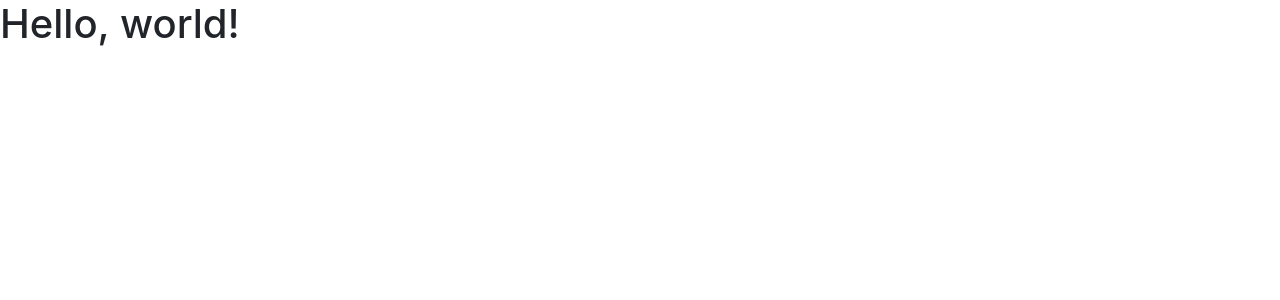
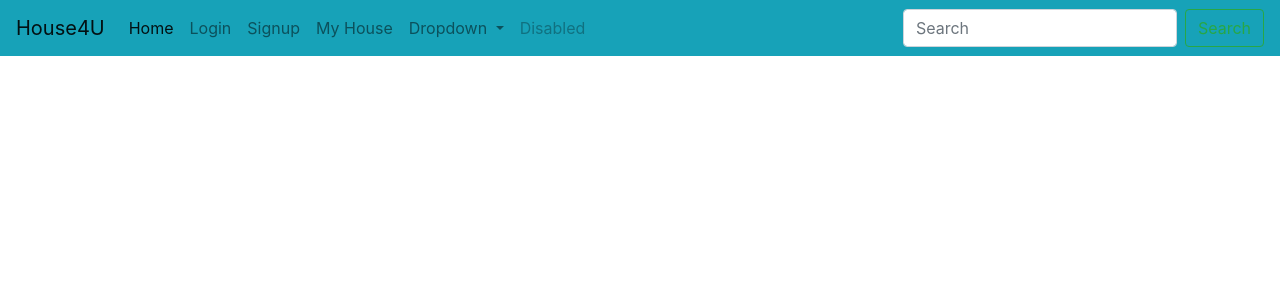
Before and after one commit to kosskeetit/House4U, a PHP site: page / in a window 1280 px wide. Shown: the top 300 px of the page. Run offline with PHP 8.4, Linux system fonts and the light colour scheme; some libraries are stand-ins or nearby versions.

Commit message:
added header and footer feature

```diff
--- /dev/null
+++ b/footer.php
@@ -0,0 +1,7 @@
+<!-- Optional JavaScript -->
+<!-- jQuery first, then Popper.js, then Bootstrap JS -->
+<script src="https://code.jquery.com/jquery-3.4.1.slim.min.js" integrity="sha384-J6qa4849blE2+poT4WnyKhv5vZF5SrPo0iEjwBvKU7imGFAV0wwj1yYfoRSJoZ+n" crossorigin="anonymous"></script>
+<script src="https://cdn.jsdelivr.net/npm/popper.js@1.16.0/dist/umd/popper.min.js" integrity="sha384-Q6E9RHvbIyZFJoft+2mJbHaEWldlvI9IOYy5n3zV9zzTtmI3UksdQRVvoxMfooAo" crossorigin="anonymous"></script>
+<script src="https://stackpath.bootstrapcdn.com/bootstrap/4.4.1/js/bootstrap.min.js" integrity="sha384-wfSDF2E50Y2D1uUdj0O3uMBJnjuUD4Ih7YwaYd1iqfktj0Uod8GCExl3Og8ifwB6" crossorigin="anonymous"></script>
+</body>
+</html>
--- /dev/null
+++ b/header.php
@@ -0,0 +1,85 @@
+<?php
+?>
+<!DOCTYPE html>
+<html lang="en">
+<head>
+    <!-- Required meta tags -->
+    <meta charset="utf-8">
+    <meta name="viewport" content="width=device-width, initial-scale=1, shrink-to-fit=no">
+
+    <!-- Bootstrap CSS -->
+    <link rel="stylesheet" href="https://stackpath.bootstrapcdn.com/bootstrap/4.4.1/css/bootstrap.min.css" integrity="sha384-Vkoo8x4CGsO3+Hhxv8T/Q5PaXtkKtu6ug5TOeNV6gBiFeWPGFN9MuhOf23Q9Ifjh" crossorigin="anonymous">
+    <link rel="stylesheet" href="../bootstrap-4.4.1-dist/css/bootstrap.min.css">
+    <link rel="stylesheet" href="static/css/main.css">
+
+    <title>House4U</title>
+</head>
+<body>
+<!--start of navigation bar-->
+<nav class="navbar navbar-expand-lg navbar-light bg-info">
+    <a class="navbar-brand" href="index.php">House4U</a>
+    <button class="navbar-toggler" type="button" data-toggle="collapse" data-target="#navbarSupportedContent" aria-controls="navbarSupportedContent" aria-expanded="false" aria-label="Toggle navigation">
+        <span class="navbar-toggler-icon"></span>
+    </button>
+
+    <div class="collapse navbar-collapse" id="navbarSupportedContent">
+        <ul class="navbar-nav mr-auto">
+            <li class="nav-item active">
+                <a class="nav-link" href="index2.php">Home <span class="sr-only">(current)</span></a>
+            </li>
+            <?php
+            if (isset ($_SESSION['loggedin'])){
+                echo"
+                  <li class='nav-item'>
+                        <a class='nav-link' href='logout.php'>Logout</a>
+                  </li>
+                   <li class='nav-item'>
+                      <a class='nav-link' href='pay_rent.php'></a>
+                  </li>
+                   <li class='nav-item'>
+                      <a class='nav-link' href='book.php'></a>
+                  </li>
+                   ";
+            }else{
+                echo'
+
+             <li class="nav-item">
+                <a class="nav-link" href="login.php">Login</a>
+            </li>
+
+            <li class="nav-item">
+                <a class="nav-link" href="signup.php">Signup</a>
+            </li>
+            <li class="nav-item">
+                <a class="nav-link" href="index.php">My House</a>
+            </li>
+
+            ';
+
+
+            }
+            ?>
+
+
+            <li class="nav-item dropdown">
+                <a class="nav-link dropdown-toggle" href="#" id="navbarDropdown" role="button" data-toggle="dropdown" aria-haspopup="true" aria-expanded="false">
+                    Dropdown
+                </a>
+                <div class="dropdown-menu" aria-labelledby="navbarDropdown">
+                    <a class="dropdown-item" href="#">Help</a>
+                    <a class="dropdown-item" href="#">About us</a>
+                    <div class="dropdown-divider"></div>
+                    <a class="dropdown-item" href="#">Contact Us</a>
+                </div>
+            </li>
+            <li class="nav-item">
+                <a class="nav-link disabled" href="#" tabindex="-1" aria-disabled="true">Disabled</a>
+            </li>
+        </ul>
+        <form class="form-inline my-2 my-lg-0">
+            <input class="form-control mr-sm-2" type="search" placeholder="Search" aria-label="Search">
+            <button class="btn btn-outline-success my-2 my-sm-0" type="submit">Search</button>
+        </form>
+    </div>
+</nav>
+<!--end of navigation bar-->
--- a/index.php
+++ b/index.php
@@ -1,24 +1,4 @@
 <?php
+require 'header.php';
+require 'footer.php';
 ?>
-<!doctype html>
-<html lang="en">
-<head>
-    <!-- Required meta tags -->
-    <meta charset="utf-8">
-    <meta name="viewport" content="width=device-width, initial-scale=1, shrink-to-fit=no">
-
-    <!-- Bootstrap CSS -->
-    <link rel="stylesheet" href="https://stackpath.bootstrapcdn.com/bootstrap/4.4.1/css/bootstrap.min.css" integrity="sha384-Vkoo8x4CGsO3+Hhxv8T/Q5PaXtkKtu6ug5TOeNV6gBiFeWPGFN9MuhOf23Q9Ifjh" crossorigin="anonymous">
-
-    <title>Hello, world!</title>
-</head>
-<body>
-<h1>Hello, world!</h1>
-
-<!-- Optional JavaScript -->
-<!-- jQuery first, then Popper.js, then Bootstrap JS -->
-<script src="https://code.jquery.com/jquery-3.4.1.slim.min.js" integrity="sha384-J6qa4849blE2+poT4WnyKhv5vZF5SrPo0iEjwBvKU7imGFAV0wwj1yYfoRSJoZ+n" crossorigin="anonymous"></script>
-<script src="https://cdn.jsdelivr.net/npm/popper.js@1.16.0/dist/umd/popper.min.js" integrity="sha384-Q6E9RHvbIyZFJoft+2mJbHaEWldlvI9IOYy5n3zV9zzTtmI3UksdQRVvoxMfooAo" crossorigin="anonymous"></script>
-<script src="https://stackpath.bootstrapcdn.com/bootstrap/4.4.1/js/bootstrap.min.js" integrity="sha384-wfSDF2E50Y2D1uUdj0O3uMBJnjuUD4Ih7YwaYd1iqfktj0Uod8GCExl3Og8ifwB6" crossorigin="anonymous"></script>
-</body>
-</html>
```
